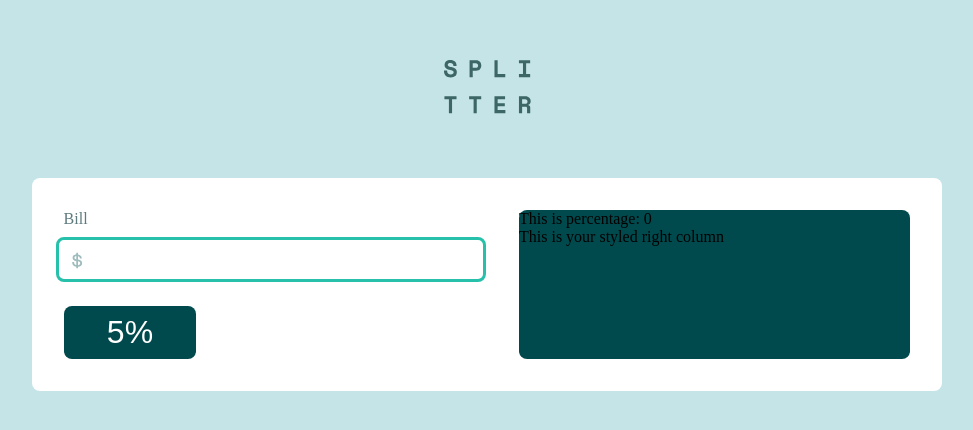
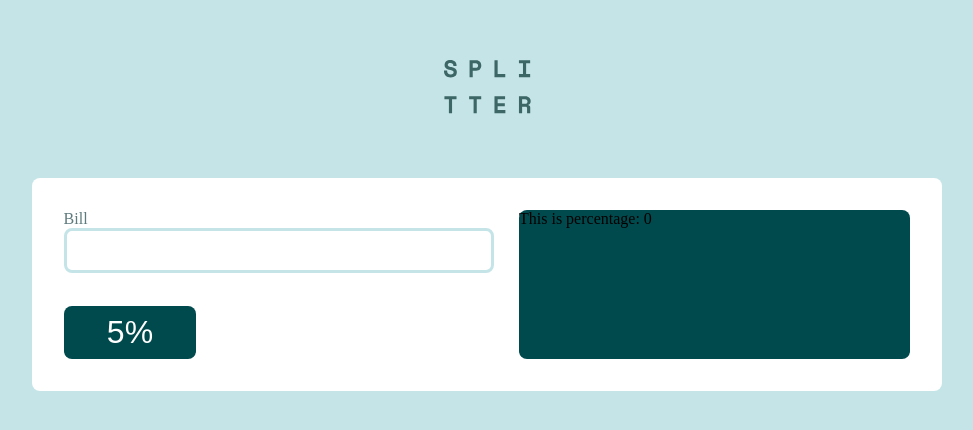
Before and after one commit to Xize-Wu/tip-calculator-app, a React (Vite) app: page / in a window 1280 px wide. Shown: the part 156-586 px from the top of the page, without its empty margins (153-1126 px from the left). Built offline with nearby package versions, Linux system fonts and the light colour scheme.

Commit message:
update styled inputbox component

```diff
--- a/src/component/LeftColumn/InputBox.tsx
+++ b/src/component/LeftColumn/InputBox.tsx
@@ -1,56 +1,62 @@
 import { styled } from "styled-components";
 
-const StyledInputBox = styled.div`
+const StyledInputComponent = styled.div`
+  display: grid;
+  grid-template-columns: repeat(1, 1fr);
+  align-items: flex-start;
   position: relative;
-`
+`;
 
 const StyledInput = styled.div`
-  position: relative;
-  bottom: 1.5rem;
-  right: 0.5rem;
   width: 100%;
   height: 100%;
 `;
 
 const StyledSvg = styled.svg`
   position: relative;
-  bottom: -3rem;
-  left: 1rem;
+  left: -25.5rem;
+  top: 0.5rem;
   width: 1.2rem;
   height: 1.8rem;
   pointer-events: none;
 `;
+
+//
 
 const StyledInputField = styled.input`
   background-color: var(--white);
   color: var(--very-dark-cyan);
   font-size: 2rem;
   border-radius: 8px;
-  border: 3px solid var(--strong-cyan);
+  border: 3px solid var(--light-grayish-cyan);
   cursor: pointer;
   text-align: right;
+
+  &:focus {
+    border-color: var(--strong-cyan);
+    outline: none;
+    caret-color: transparent;
+  }
 `;
 
 const StyledTag = styled.div`
-position: relative;
-color: var(--dark-grayish-cyan);
+  color: var(--dark-grayish-cyan);
 `;
-
 
 function InputBox() {
   return (
-    <StyledInputBox>
+    <StyledInputComponent>
       <StyledTag>Bill</StyledTag>
       <StyledInput>
+      <StyledInputField />
         <StyledSvg xmlns="http://www.w3.org/2000/svg" width="11" height="17">
           <path
             fill="#9EBBBD"
             d="M6.016 16.328v-1.464c1.232-.08 2.22-.444 2.964-1.092.744-.648 1.116-1.508 1.116-2.58v-.144c0-.992-.348-1.772-1.044-2.34-.696-.568-1.708-.932-3.036-1.092V4.184c.56.144 1.012.4 1.356.768.344.368.516.816.516 1.344v.288h1.824v-.432c0-.448-.088-.876-.264-1.284a3.783 3.783 0 00-.744-1.116A4.251 4.251 0 007.54 2.9a5.324 5.324 0 00-1.524-.492V.872H4.288V2.36a5.532 5.532 0 00-1.416.324c-.448.168-.84.392-1.176.672-.336.28-.604.616-.804 1.008-.2.392-.3.844-.3 1.356v.144c0 .96.316 1.708.948 2.244.632.536 1.548.884 2.748 1.044v3.912c-.704-.16-1.248-.472-1.632-.936-.384-.464-.576-1.08-.576-1.848v-.288H.256v.576c0 .464.08.924.24 1.38.16.456.404.88.732 1.272.328.392.744.728 1.248 1.008s1.108.476 1.812.588v1.512h1.728zM4.288 7.424c-.688-.128-1.164-.332-1.428-.612-.264-.28-.396-.644-.396-1.092 0-.464.176-.832.528-1.104.352-.272.784-.448 1.296-.528v3.336zm1.728 5.712V9.344c.768.128 1.328.328 1.68.6.352.272.528.688.528 1.248 0 .544-.196.984-.588 1.32-.392.336-.932.544-1.62.624z"
           />
         </StyledSvg>
-        <StyledInputField />
       </StyledInput>
-    </StyledInputBox>
+    </StyledInputComponent>
   );
 }
 
--- a/src/component/RightColumn.tsx
+++ b/src/component/RightColumn.tsx
@@ -18,7 +18,6 @@ function RightColumn (){
     return (
         <StyledRightColumn>
             <div>This is percentage: {percentage}</div>
-            This is your styled right column
         </StyledRightColumn>
     )
 }
```
